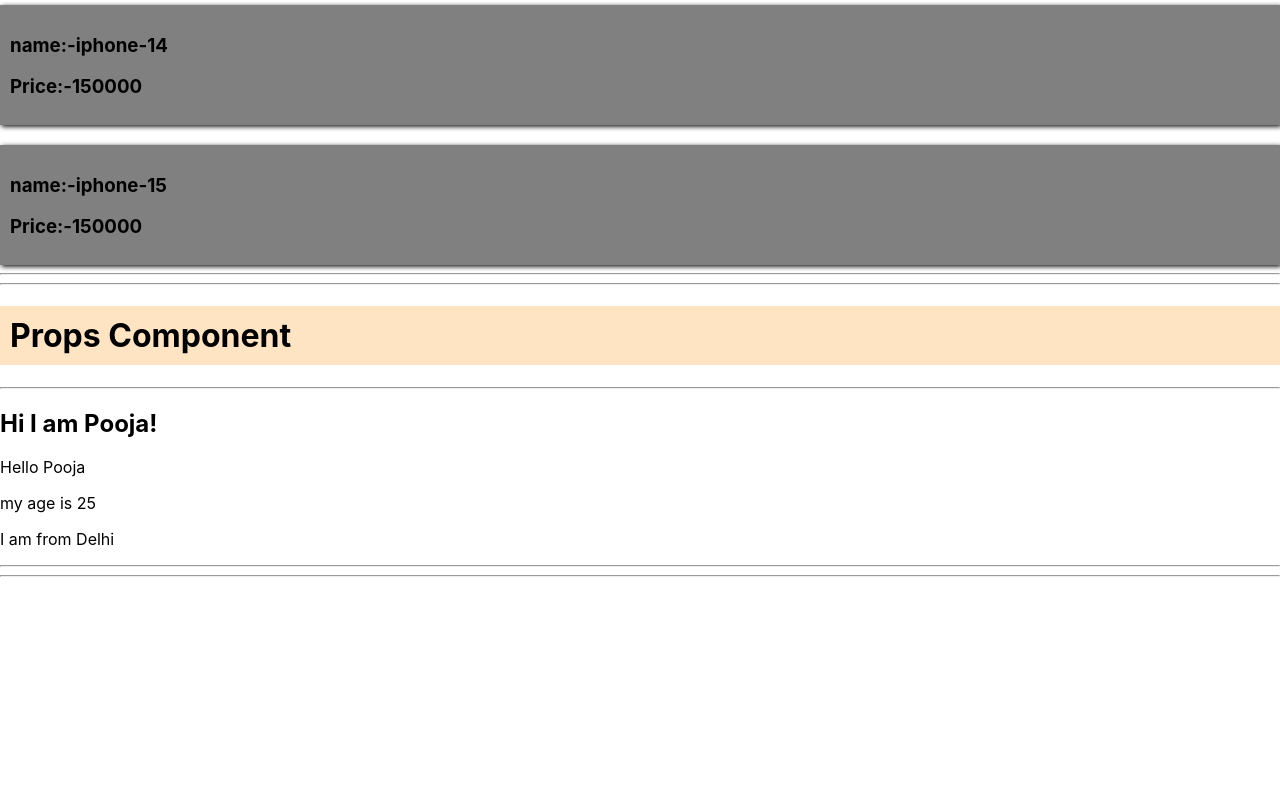
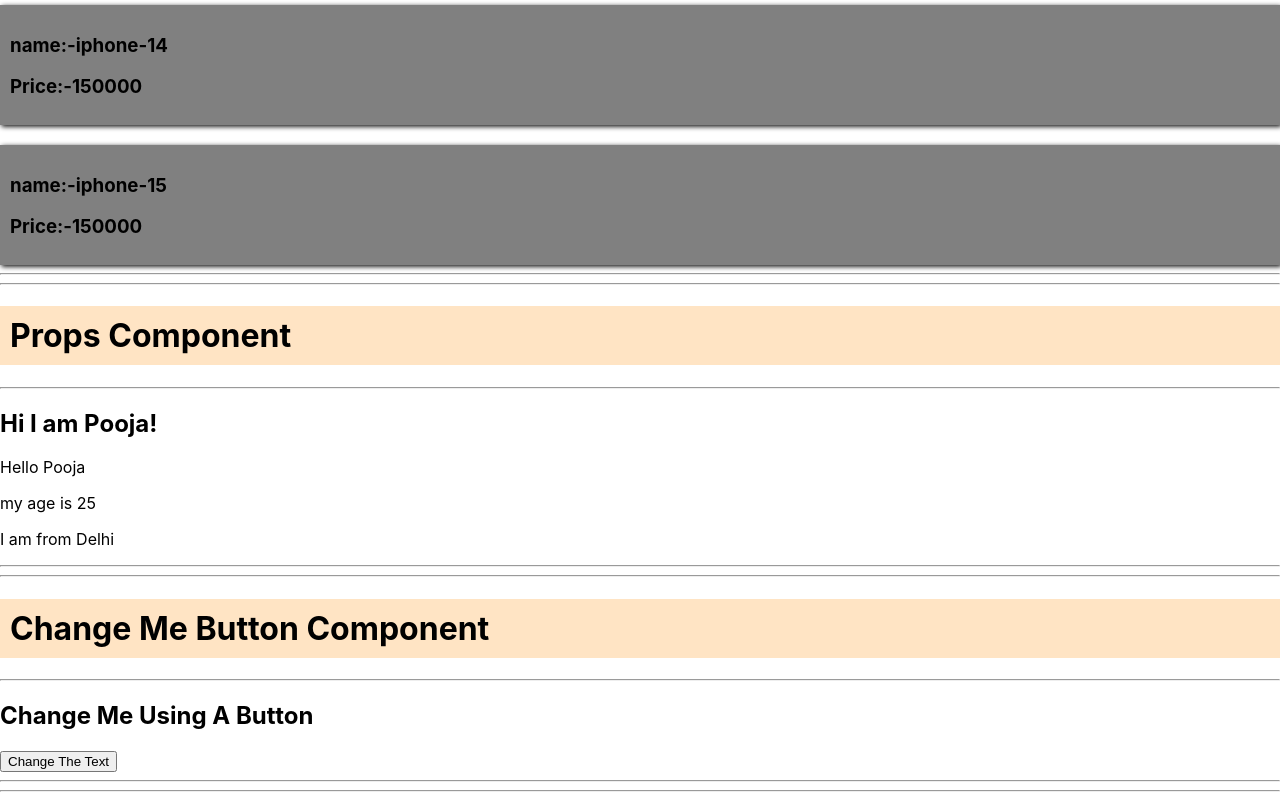
Before and after one commit to puja-1998/react-notes, a React (Create React App) app in the folder react-w3School/my-work/: page / in a window 1280 px wide. Shown: the part 1013-1813 px from the top of the page. Before the commit the page ends 1598 px from the top, so only its background shows below. Built offline with nearby package versions, Linux system fonts and the light colour scheme.

Commit message:
added Change Me Button component

```diff
--- a/react-w3School/my-work/src/App.js
+++ b/react-w3School/my-work/src/App.js
@@ -4,33 +4,9 @@
 import Info from "./components/Info";
 import ColorCard from "./components/ColorCard";
 import { useState } from "react";
+import ChangeMeBtn from './components/ChangeMeBtn';
 function App() {
-  // propsComponent
-
    const data= { name: "Pooja", age: 25, city: "Delhi"};
-  // return (
-  //   <>
-  //   <h2>Hi I am Pooja!</h2>
-  //   <PropsComponent {...data}/>
-  //   </
-  // );
-
-  // Card Component
-  // return(
-  //   <div style={{display:"flex",  gap:"20px", flexDirection:"column"}}>
-  //   <Card props={{name:"iphone-13", price:150000}}/>
-  //   <Card props={{name:"iphone-14", price:150000}}/>
-  //   <Card props={{name:"iphone-15", price:150000}}/>
-  //   </div>
-  // );
-
-  // Info Component
-  // return(
-  //   // Pass String,Number, Boolean as a Props
-  //   <Info name="Pravin" age={27} isMale={true}/>
-  // );
-
-  // Color Card Component
 
   const [ColorList] = useState([
     {
@@ -116,6 +92,9 @@
     <h2>Hi I am Pooja!</h2>
     <PropsComponent {...data}/>
     </div><hr /><hr />
+
+    <h1>Change Me Button Component</h1><hr />
+    <ChangeMeBtn/><hr /><hr />
     </>
 
   );
--- /dev/null
+++ b/react-w3School/my-work/src/components/ChangeMeBtn.js
@@ -0,0 +1,13 @@
+import React, { useState } from 'react'
+
+export default function ChangeMeBtn() {
+    let [state, setState] = useState("Change Me Using A Button");
+
+  return (
+
+    <div>
+        <h2>{state}</h2>
+        <button onClick={()=>{ setState ( "Changed..!")}}>Change The Text</button>
+    </div>
+  )
+}
```
